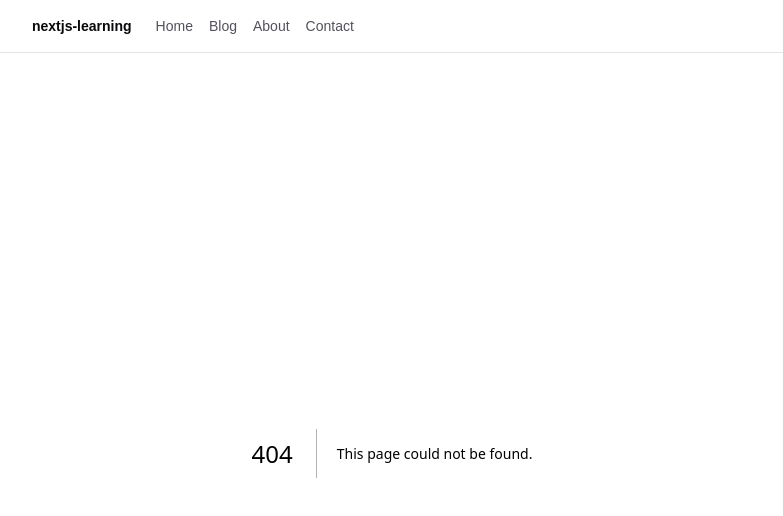
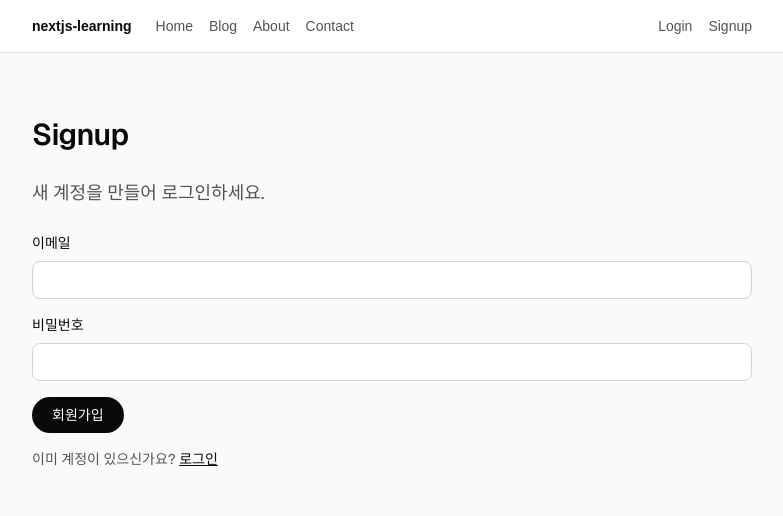
Before and after one commit to sando87/nextjs-learning, a Next.js app: page /signup in a window 1280 px wide. Before the commit this address had no page. Shown: the top 516 px of the page, without its empty margins (248-1031 px from the left). Built offline with nearby package versions, Linux system fonts and the light colour scheme; no server answers.

Commit message:
로그인 기능 추가

```diff
--- /dev/null
+++ b/src/app/auth/actions.ts
@@ -0,0 +1,56 @@
+"use server";
+
+import { redirect } from "next/navigation";
+import { createClient } from "@/lib/supabase/server";
+
+export type AuthActionState = {
+  error?: string;
+};
+
+export async function login(
+  _prevState: AuthActionState,
+  formData: FormData,
+): Promise<AuthActionState> {
+  const email = formData.get("email");
+  const password = formData.get("password");
+
+  if (typeof email !== "string" || typeof password !== "string") {
+    return { error: "이메일과 비밀번호를 입력해 주세요." };
+  }
+
+  const supabase = await createClient();
+  const { error } = await supabase.auth.signInWithPassword({ email, password });
+
+  if (error) {
+    return { error: error.message };
+  }
+
+  redirect("/profile");
+}
+
+export async function signup(
+  _prevState: AuthActionState,
+  formData: FormData,
+): Promise<AuthActionState> {
+  const email = formData.get("email");
+  const password = formData.get("password");
+
+  if (typeof email !== "string" || typeof password !== "string") {
+    return { error: "이메일과 비밀번호를 입력해 주세요." };
+  }
+
+  const supabase = await createClient();
+  const { error } = await supabase.auth.signUp({ email, password });
+
+  if (error) {
+    return { error: error.message };
+  }
+
+  redirect("/profile");
+}
+
+export async function logout() {
+  const supabase = await createClient();
+  await supabase.auth.signOut();
+  redirect("/");
+}
--- /dev/null
+++ b/src/app/login/page.tsx
@@ -0,0 +1,30 @@
+import type { Metadata } from "next";
+import AuthForm from "@/components/AuthForm";
+import { login } from "@/app/auth/actions";
+
+export const metadata: Metadata = {
+  title: "Login | nextjs-learning",
+  description: "로그인 페이지",
+};
+
+export default function LoginPage() {
+  return (
+    <div className="flex flex-1 flex-col bg-zinc-50 font-sans dark:bg-black">
+      <main className="mx-auto flex w-full max-w-3xl flex-1 flex-col gap-6 px-6 py-16">
+        <h1 className="text-3xl font-semibold tracking-tight text-zinc-950 dark:text-zinc-50">
+          Login
+        </h1>
+        <p className="text-lg leading-8 text-zinc-600 dark:text-zinc-400">
+          이메일과 비밀번호로 로그인하세요.
+        </p>
+        <AuthForm
+          action={login}
+          submitLabel="로그인"
+          footerText="계정이 없으신가요?"
+          footerHref="/signup"
+          footerLinkLabel="회원가입"
+        />
+      </main>
+    </div>
+  );
+}
--- /dev/null
+++ b/src/app/profile/page.tsx
@@ -0,0 +1,46 @@
+import type { Metadata } from "next";
+import { redirect } from "next/navigation";
+import { createClient } from "@/lib/supabase/server";
+
+export const metadata: Metadata = {
+  title: "Profile | nextjs-learning",
+  description: "로그인한 사용자 프로필",
+};
+
+export default async function ProfilePage() {
+  const supabase = await createClient();
+  const {
+    data: { user },
+  } = await supabase.auth.getUser();
+
+  if (!user) {
+    redirect("/login");
+  }
+
+  return (
+    <div className="flex flex-1 flex-col bg-zinc-50 font-sans dark:bg-black">
+      <main className="mx-auto flex w-full max-w-3xl flex-1 flex-col gap-6 px-6 py-16">
+        <h1 className="text-3xl font-semibold tracking-tight text-zinc-950 dark:text-zinc-50">
+          Profile
+        </h1>
+        <p className="text-lg leading-8 text-zinc-600 dark:text-zinc-400">
+          로그인한 사용자만 볼 수 있는 페이지입니다.
+        </p>
+        <dl className="space-y-3 text-zinc-600 dark:text-zinc-400">
+          <div>
+            <dt className="font-medium text-zinc-950 dark:text-zinc-50">
+              Email
+            </dt>
+            <dd>{user.email}</dd>
+          </div>
+          <div>
+            <dt className="font-medium text-zinc-950 dark:text-zinc-50">
+              User ID
+            </dt>
+            <dd className="break-all font-mono text-sm">{user.id}</dd>
+          </div>
+        </dl>
+      </main>
+    </div>
+  );
+}
--- /dev/null
+++ b/src/app/signup/page.tsx
@@ -0,0 +1,30 @@
+import type { Metadata } from "next";
+import AuthForm from "@/components/AuthForm";
+import { signup } from "@/app/auth/actions";
+
+export const metadata: Metadata = {
+  title: "Signup | nextjs-learning",
+  description: "회원가입 페이지",
+};
+
+export default function SignupPage() {
+  return (
+    <div className="flex flex-1 flex-col bg-zinc-50 font-sans dark:bg-black">
+      <main className="mx-auto flex w-full max-w-3xl flex-1 flex-col gap-6 px-6 py-16">
+        <h1 className="text-3xl font-semibold tracking-tight text-zinc-950 dark:text-zinc-50">
+          Signup
+        </h1>
+        <p className="text-lg leading-8 text-zinc-600 dark:text-zinc-400">
+          새 계정을 만들어 로그인하세요.
+        </p>
+        <AuthForm
+          action={signup}
+          submitLabel="회원가입"
+          footerText="이미 계정이 있으신가요?"
+          footerHref="/login"
+          footerLinkLabel="로그인"
+        />
+      </main>
+    </div>
+  );
+}
--- /dev/null
+++ b/src/components/AuthForm.tsx
@@ -0,0 +1,87 @@
+"use client";
+
+import Link from "next/link";
+import { useActionState } from "react";
+import type { AuthActionState } from "@/app/auth/actions";
+
+type AuthFormProps = {
+  action: (
+    prevState: AuthActionState,
+    formData: FormData,
+  ) => Promise<AuthActionState>;
+  submitLabel: string;
+  footerText: string;
+  footerHref: string;
+  footerLinkLabel: string;
+};
+
+export default function AuthForm({
+  action,
+  submitLabel,
+  footerText,
+  footerHref,
+  footerLinkLabel,
+}: AuthFormProps) {
+  const [state, formAction, isPending] = useActionState(action, {});
+
+  return (
+    <form action={formAction} className="flex flex-col gap-4">
+      <div className="flex flex-col gap-2">
+        <label
+          htmlFor="email"
+          className="text-sm font-medium text-zinc-950 dark:text-zinc-50"
+        >
+          이메일
+        </label>
+        <input
+          id="email"
+          name="email"
+          type="email"
+          required
+          autoComplete="email"
+          className="rounded-lg border border-zinc-300 bg-white px-3 py-2 text-sm text-zinc-950 outline-none focus:border-zinc-500 dark:border-zinc-700 dark:bg-zinc-950 dark:text-zinc-50"
+        />
+      </div>
+
+      <div className="flex flex-col gap-2">
+        <label
+          htmlFor="password"
+          className="text-sm font-medium text-zinc-950 dark:text-zinc-50"
+        >
+          비밀번호
+        </label>
+        <input
+          id="password"
+          name="password"
+          type="password"
+          required
+          minLength={6}
+          autoComplete="current-password"
+          className="rounded-lg border border-zinc-300 bg-white px-3 py-2 text-sm text-zinc-950 outline-none focus:border-zinc-500 dark:border-zinc-700 dark:bg-zinc-950 dark:text-zinc-50"
+        />
+      </div>
+
+      {state.error ? (
+        <p className="text-sm text-red-600 dark:text-red-400">{state.error}</p>
+      ) : null}
+
+      <button
+        type="submit"
+        disabled={isPending}
+        className="w-fit rounded-full bg-zinc-950 px-5 py-2 text-sm font-medium text-white transition-colors hover:bg-zinc-700 disabled:opacity-50 dark:bg-zinc-50 dark:text-zinc-950 dark:hover:bg-zinc-300"
+      >
+        {isPending ? "처리 중..." : submitLabel}
+      </button>
+
+      <p className="text-sm text-zinc-600 dark:text-zinc-400">
+        {footerText}{" "}
+        <Link
+          href={footerHref}
+          className="font-medium text-zinc-950 underline hover:text-zinc-700 dark:text-zinc-50 dark:hover:text-zinc-300"
+        >
+          {footerLinkLabel}
+        </Link>
+      </p>
+    </form>
+  );
+}
--- a/src/components/Header.tsx
+++ b/src/components/Header.tsx
@@ -1,4 +1,6 @@
 import Link from "next/link";
+import { logout } from "@/app/auth/actions";
+import { createClient } from "@/lib/supabase/server";
 
 const navLinks = [
   { href: "/", label: "Home" },
@@ -7,10 +9,16 @@ const navLinks = [
   { href: "/contact", label: "Contact" },
 ];
 
-export default function Header() {
+export default async function Header() {
+  const supabase = await createClient();
+  const {
+    data: { user },
+  } = await supabase.auth.getUser();
+
   return (
     <header className="border-b border-zinc-200 bg-white dark:border-zinc-800 dark:bg-black">
-      <nav className="mx-auto flex max-w-3xl items-center gap-6 px-6 py-4">
+      <nav className="mx-auto flex max-w-3xl items-center justify-between gap-6 px-6 py-4">
+        <div className="flex items-center gap-6">
           <span className="text-sm font-semibold text-zinc-950 dark:text-zinc-50">
             nextjs-learning
           </span>
@@ -25,7 +33,51 @@ export default function Header() {
                 </Link>
               </li>
             ))}
+            {user ? (
+              <li>
+                <Link
+                  href="/profile"
+                  className="text-zinc-600 transition-colors hover:text-zinc-950 dark:text-zinc-400 dark:hover:text-zinc-50"
+                >
+                  Profile
+                </Link>
+              </li>
+            ) : null}
           </ul>
+        </div>
+
+        <div className="flex items-center gap-4 text-sm">
+          {user ? (
+            <>
+              <span className="hidden text-zinc-600 sm:inline dark:text-zinc-400">
+                {user.email}
+              </span>
+              <form action={logout}>
+                <button
+                  type="submit"
+                  className="font-medium text-zinc-600 transition-colors hover:text-zinc-950 dark:text-zinc-400 dark:hover:text-zinc-50"
+                >
+                  Logout
+                </button>
+              </form>
+            </>
+          ) : (
+            <>
+              <Link
+                href="/login"
+                className="font-medium text-zinc-600 transition-colors hover:text-zinc-950 dark:text-zinc-400 dark:hover:text-zinc-50"
+              >
+                Login
+              </Link>
+              <Link
+                href="/signup"
+                className="font-medium text-zinc-600 transition-colors hover:text-zinc-950 dark:text-zinc-400 dark:hover:text-zinc-50"
+              >
+                Signup
+              </Link>
+            </>
+          )}
+        </div>
       </nav>
     </header>
   );
--- /dev/null
+++ b/src/lib/auth/routes.ts
@@ -0,0 +1,14 @@
+export const PROTECTED_ROUTES = ["/profile"] as const;
+export const AUTH_ROUTES = ["/login", "/signup"] as const;
+
+export function isProtectedRoute(pathname: string) {
+  return PROTECTED_ROUTES.some(
+    (route) => pathname === route || pathname.startsWith(`${route}/`),
+  );
+}
+
+export function isAuthRoute(pathname: string) {
+  return AUTH_ROUTES.some(
+    (route) => pathname === route || pathname.startsWith(`${route}/`),
+  );
+}
--- a/src/lib/supabase/proxy.ts
+++ b/src/lib/supabase/proxy.ts
@@ -1,5 +1,6 @@
 import { createServerClient } from "@supabase/ssr";
 import { NextResponse, type NextRequest } from "next/server";
+import { isAuthRoute, isProtectedRoute } from "@/lib/auth/routes";
 
 export async function updateSession(request: NextRequest) {
   let supabaseResponse = NextResponse.next({ request });
@@ -28,8 +29,21 @@ export async function updateSession(request: NextRequest) {
     },
   );
 
-  // 로그인 구현 전: 세션 갱신만 수행 (리다이렉트 없음)
-  await supabase.auth.getUser();
+  const {
+    data: { user },
+  } = await supabase.auth.getUser();
+
+  const pathname = request.nextUrl.pathname;
+
+  if (!user && isProtectedRoute(pathname)) {
+    const loginUrl = new URL("/login", request.url);
+    return NextResponse.redirect(loginUrl);
+  }
+
+  if (user && isAuthRoute(pathname)) {
+    const profileUrl = new URL("/profile", request.url);
+    return NextResponse.redirect(profileUrl);
+  }
 
   return supabaseResponse;
 }
```
Lines whose indentation alone changed are shown as unchanged.
